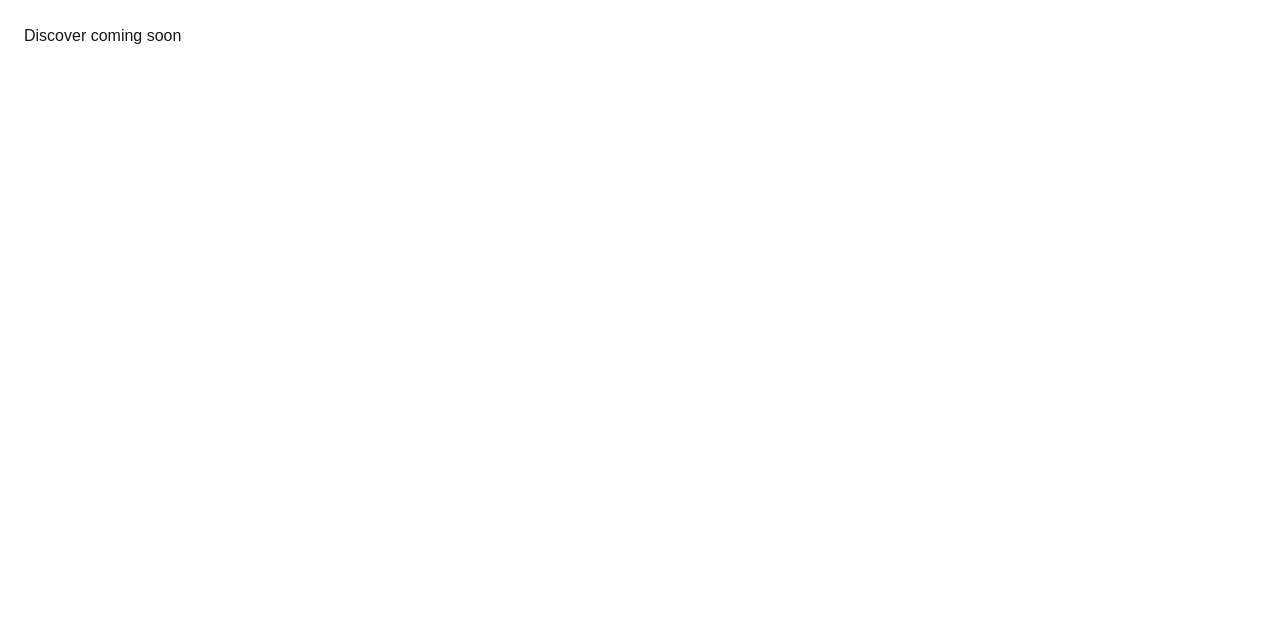
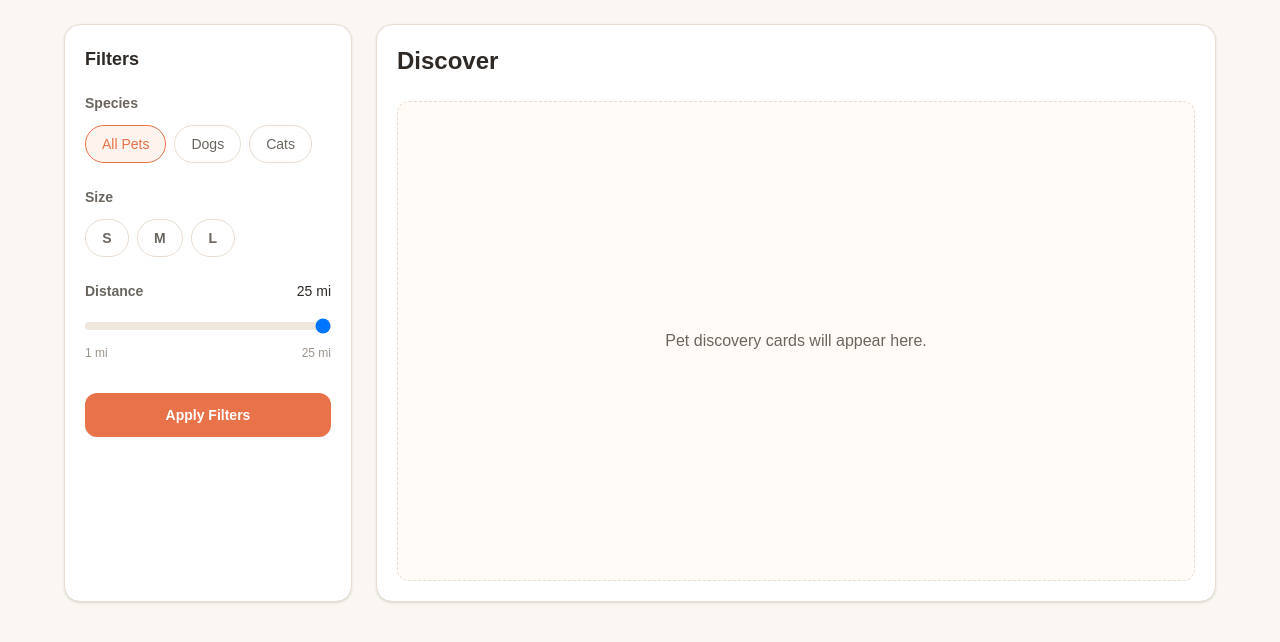
Before and after one commit to StephB-97/PawPals-App, a Next.js app in the folder web/: page /discover in a window 1280 px wide. Shown: the top 642 px of the page. Built offline with nearby package versions, Linux system fonts and the light colour scheme.

Commit message:
Add filter panel with Zustand store

```diff
--- a/web/src/app/(main)/discover/page.tsx
+++ b/web/src/app/(main)/discover/page.tsx
@@ -1,3 +1,68 @@
+"use client";
+
+import { useState } from "react";
+import FilterPanel from "@/components/discover/FilterPanel";
+
 export default function DiscoverPage() {
-  return <div className="p-6">Discover coming soon</div>;
+  const [isMobileFilterOpen, setIsMobileFilterOpen] = useState(false);
+
+  return (
+    <div className="relative min-h-screen bg-[#FAF6F1] p-4 md:p-6">
+      <div className="mx-auto flex w-full max-w-6xl flex-col gap-4 md:flex-row md:gap-6">
+        <aside className="hidden w-72 shrink-0 md:block">
+          <FilterPanel />
+        </aside>
+
+        <section className="flex-1 rounded-2xl border border-[#E8DDD0] bg-white p-5 shadow-sm">
+          <header className="mb-6 flex items-center justify-between">
+            <h1 className="text-2xl font-semibold text-[#2E2925]">Discover</h1>
+            <button
+              type="button"
+              onClick={() => setIsMobileFilterOpen(true)}
+              className="rounded-full border border-[#E8DDD0] p-2 text-xl leading-none md:hidden"
+              aria-label="Open filters"
+            >
+              ⚙️
+            </button>
+          </header>
+
+          <div className="grid min-h-[60vh] place-items-center rounded-xl border border-dashed border-[#E8DDD0] bg-[#FFFCF8] p-6 text-center">
+            <p className="text-[#6B655F]">
+              Pet discovery cards will appear here.
+            </p>
+          </div>
+        </section>
+      </div>
+
+      <div
+        className={`fixed inset-0 z-40 bg-black/35 transition-opacity duration-300 md:hidden ${
+          isMobileFilterOpen
+            ? "pointer-events-auto opacity-100"
+            : "pointer-events-none opacity-0"
+        }`}
+        onClick={() => setIsMobileFilterOpen(false)}
+        aria-hidden
+      />
+
+      <div
+        className={`fixed bottom-0 left-0 right-0 z-50 h-[82vh] max-h-[720px] rounded-t-3xl bg-[#FAF6F1] p-4 transition-transform duration-300 md:hidden ${
+          isMobileFilterOpen ? "translate-y-0" : "translate-y-full"
+        }`}
+      >
+        <div className="mb-4 flex items-center justify-between">
+          <h2 className="text-lg font-semibold text-[#2E2925]">Filter Pets</h2>
+          <button
+            type="button"
+            onClick={() => setIsMobileFilterOpen(false)}
+            className="rounded-full border border-[#E8DDD0] px-3 py-1 text-sm text-[#6B655F]"
+          >
+            Close
+          </button>
+        </div>
+        <div className="h-[calc(82vh-4rem)] overflow-y-auto pb-6">
+          <FilterPanel onApply={() => setIsMobileFilterOpen(false)} />
+        </div>
+      </div>
+    </div>
+  );
 }
--- /dev/null
+++ b/web/src/components/discover/FilterPanel.tsx
@@ -0,0 +1,117 @@
+"use client";
+
+import { useFilterStore } from "@/lib/stores/filterStore";
+
+type FilterPanelProps = {
+  onApply?: () => void;
+};
+
+const speciesOptions = [
+  { label: "All Pets", value: "all" },
+  { label: "Dogs", value: "dogs" },
+  { label: "Cats", value: "cats" },
+] as const;
+
+const sizeOptions = ["S", "M", "L"] as const;
+
+export default function FilterPanel({ onApply }: FilterPanelProps) {
+  const {
+    species,
+    sizes,
+    maxDistance,
+    setSpecies,
+    toggleSize,
+    setMaxDistance,
+    applyFilters,
+  } = useFilterStore();
+
+  const handleApply = () => {
+    applyFilters();
+    onApply?.();
+  };
+
+  return (
+    <section className="flex h-full flex-col rounded-2xl border border-[#E8DDD0] bg-white p-5 shadow-sm">
+      <h2 className="text-lg font-semibold text-[#2E2925]">Filters</h2>
+
+      <div className="mt-5 space-y-6">
+        <div>
+          <h3 className="mb-3 text-sm font-semibold text-[#6B655F]">Species</h3>
+          <div className="flex flex-wrap gap-2">
+            {speciesOptions.map((option) => {
+              const isActive = species === option.value;
+
+              return (
+                <button
+                  key={option.value}
+                  type="button"
+                  onClick={() => setSpecies(option.value)}
+                  className={`rounded-full border px-4 py-2 text-sm font-medium transition ${
+                    isActive
+                      ? "border-[#E8734A] bg-[#FFF3EE] text-[#E8734A]"
+                      : "border-[#E8DDD0] bg-white text-[#6B655F] hover:border-[#E8734A]"
+                  }`}
+                >
+                  {option.label}
+                </button>
+              );
+            })}
+          </div>
+        </div>
+
+        <div>
+          <h3 className="mb-3 text-sm font-semibold text-[#6B655F]">Size</h3>
+          <div className="flex gap-2">
+            {sizeOptions.map((option) => {
+              const isActive = sizes.includes(option);
+
+              return (
+                <button
+                  key={option}
+                  type="button"
+                  onClick={() => toggleSize(option)}
+                  className={`min-w-11 rounded-full border px-4 py-2 text-sm font-semibold transition ${
+                    isActive
+                      ? "border-[#E8734A] bg-[#FFF3EE] text-[#E8734A]"
+                      : "border-[#E8DDD0] bg-white text-[#6B655F] hover:border-[#E8734A]"
+                  }`}
+                >
+                  {option}
+                </button>
+              );
+            })}
+          </div>
+        </div>
+
+        <div>
+          <div className="mb-3 flex items-center justify-between">
+            <h3 className="text-sm font-semibold text-[#6B655F]">Distance</h3>
+            <span className="text-sm font-medium text-[#2E2925]">
+              {maxDistance} mi
+            </span>
+          </div>
+          <input
+            type="range"
+            min={1}
+            max={25}
+            value={maxDistance}
+            onChange={(event) => setMaxDistance(Number(event.target.value))}
+            className="h-2 w-full cursor-pointer appearance-none rounded-lg bg-[#EFE7DD]"
+          />
+          <div className="mt-2 flex justify-between text-xs text-[#9A938C]">
+            <span>1 mi</span>
+            <span>25 mi</span>
+          </div>
+        </div>
+      </div>
+
+      <button
+        type="button"
+        onClick={handleApply}
+        className="mt-8 rounded-xl bg-[#E8734A] px-4 py-3 text-sm font-semibold text-white transition hover:bg-[#D86842]"
+      >
+        Apply Filters
+      </button>
+    </section>
+  );
+}
--- /dev/null
+++ b/web/src/lib/stores/filterStore.ts
@@ -0,0 +1,34 @@
+import { create } from "zustand";
+
+type SpeciesFilter = "all" | "dogs" | "cats" | null;
+type SizeFilter = "S" | "M" | "L";
+
+type FilterState = {
+  species: SpeciesFilter;
+  sizes: SizeFilter[];
+  maxDistance: number;
+  setSpecies: (species: SpeciesFilter) => void;
+  toggleSize: (size: SizeFilter) => void;
+  setMaxDistance: (distance: number) => void;
+  applyFilters: () => void;
+};
+
+export const useFilterStore = create<FilterState>((set) => ({
+  species: "all",
+  sizes: [],
+  maxDistance: 25,
+  setSpecies: (species) => set({ species }),
+  toggleSize: (size) =>
+    set((state) => {
+      const nextSizes = state.sizes.includes(size)
+        ? state.sizes.filter((selectedSize) => selectedSize !== size)
+        : [...state.sizes, size];
+
+      return { sizes: nextSizes };
+    }),
+  setMaxDistance: (distance) => set({ maxDistance: distance }),
+  applyFilters: () => {
+    // Placeholder action hook for discovery fetch integration.
+    return;
+  },
+}));
```
